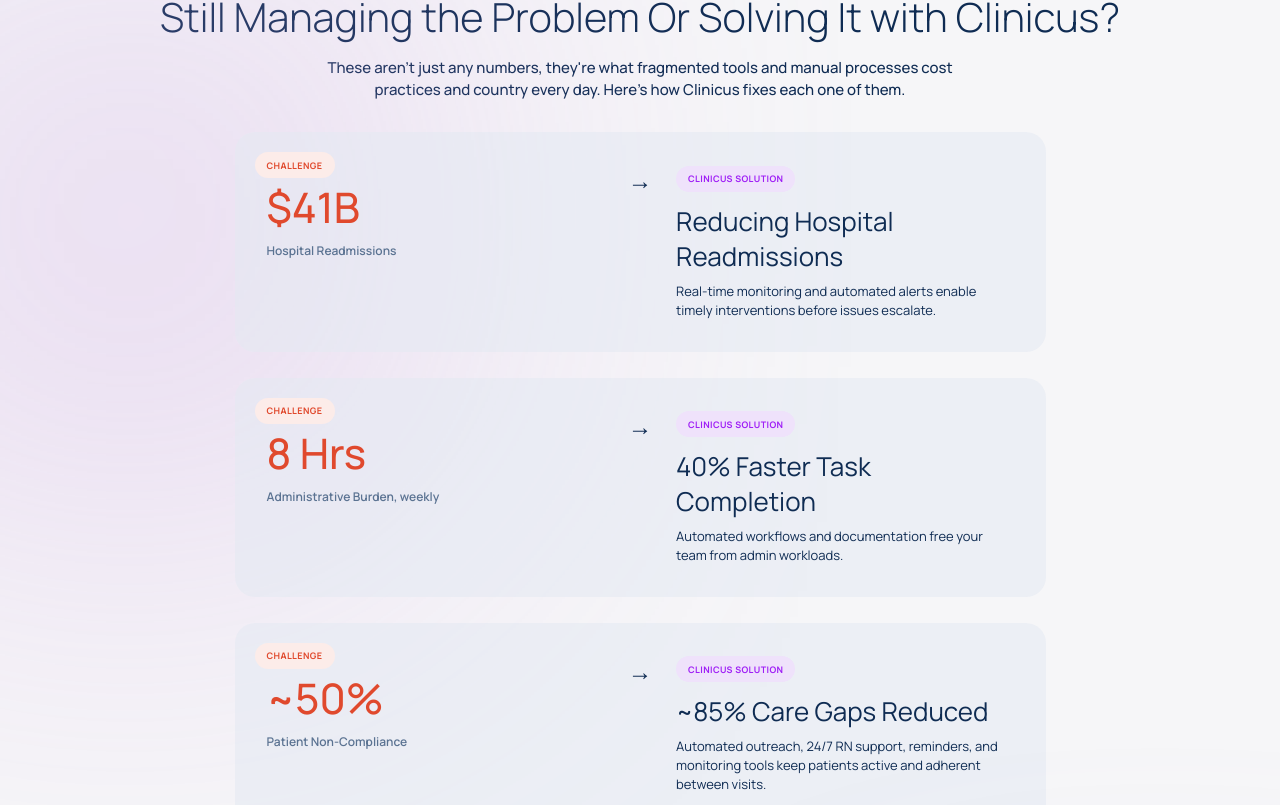
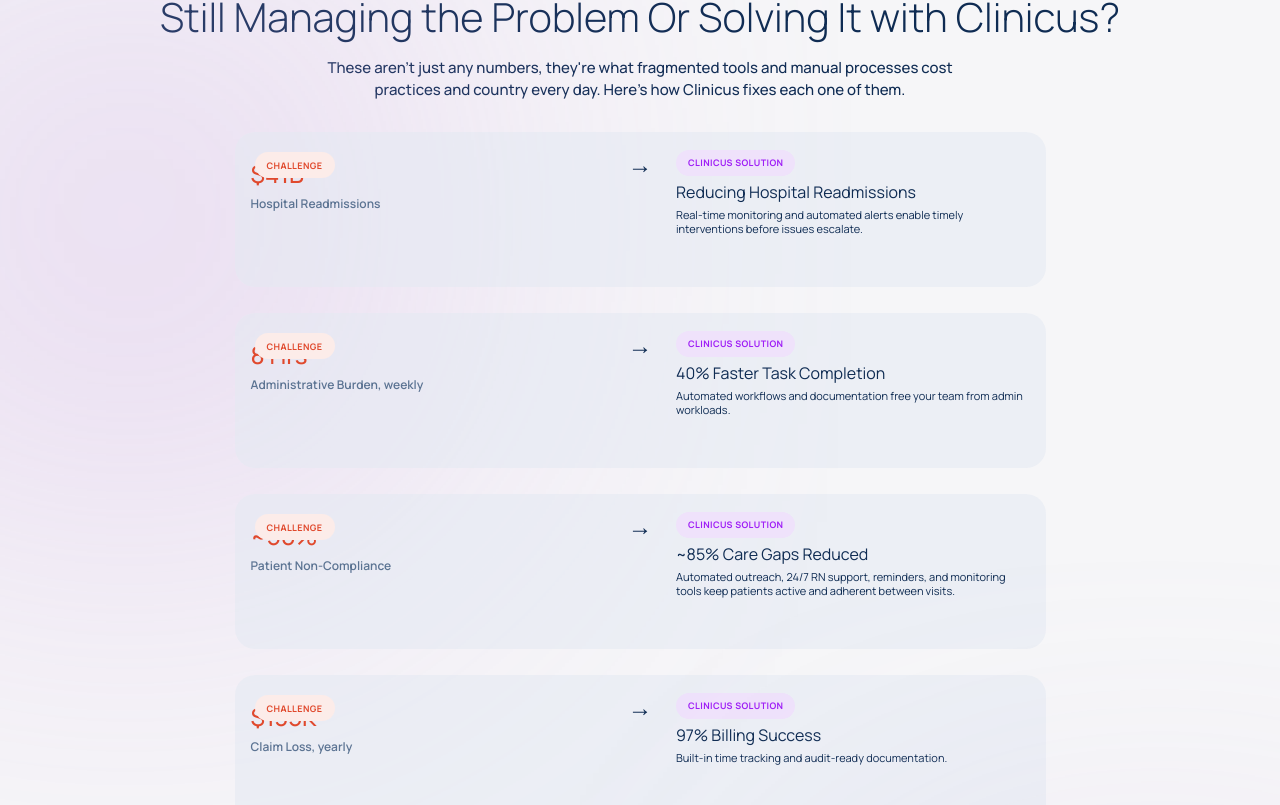
Before and after one commit to prameetaug-droid/Clicnicus-Test, a Next.js app: page / in a window 1280 px wide. Shown: the part 1455-2260 px from the top of the page. Built offline with nearby package versions, Linux system fonts and the light colour scheme.

Commit message:
PurposeBuilt: enforce card dimensions 811x155, reduce inner typography and spacing to fit; overflow hidden

```diff
--- a/src/components/PurposeBuilt.tsx
+++ b/src/components/PurposeBuilt.tsx
@@ -52,14 +52,14 @@ export default function PurposeBuilt() {
             {challenges.map((item) => (
               <article
                 key={item.stat}
-                className="relative rounded-[16px] border-0 bg-[rgba(228,234,242,0.56)] p-5 sm:rounded-[20px] sm:p-6 md:p-8" style={{ boxSizing: 'border-box' }}
+                className="relative rounded-[16px] border-0 bg-[rgba(228,234,242,0.56)] w-[811px] h-[155px] p-4 sm:rounded-[20px] sm:p-4 md:p-4 overflow-hidden" style={{ boxSizing: 'border-box' }}
               >
                 <div className="grid gap-6 md:grid-cols-[1fr_auto_1fr] md:items-start md:gap-4 lg:gap-6">
                   <div>
                     <span className="challenge-badge">
                       CHALLENGE
                     </span>
-                    <p className="mt-3 text-[32px] font-medium text-challenge sm:text-[38px] md:text-[42px]">
+                    <p className="mt-2 text-[20px] font-medium text-challenge sm:text-[22px] md:text-[24px]">
                       {item.stat}
                     </p>
                     <p className="mt-1 text-[12px] font-semibold leading-[16px] text-[#5B7392] sm:text-[12px]" style={{ fontFamily: 'Manrope, system-ui, -apple-system, "Segoe UI", Roboto, "Helvetica Neue", Arial, sans-serif' }}>
@@ -75,10 +75,10 @@ export default function PurposeBuilt() {
                     <span className="purpose-badge">
                       CLINICUS SOLUTION
                     </span>
-                    <p className="mt-3 text-xl text-navy sm:text-2xl md:text-[26px]">
+                    <p className="mt-1 text-[14px] text-navy sm:text-[15px] md:text-[16px]">
                       {item.solution}
                     </p>
-                    <p className="mt-2 text-[13px] leading-[19px] text-muted">
+                    <p className="mt-1 text-[11px] leading-[14px] text-muted">
                       {item.description}
                     </p>
                   </div>
```
